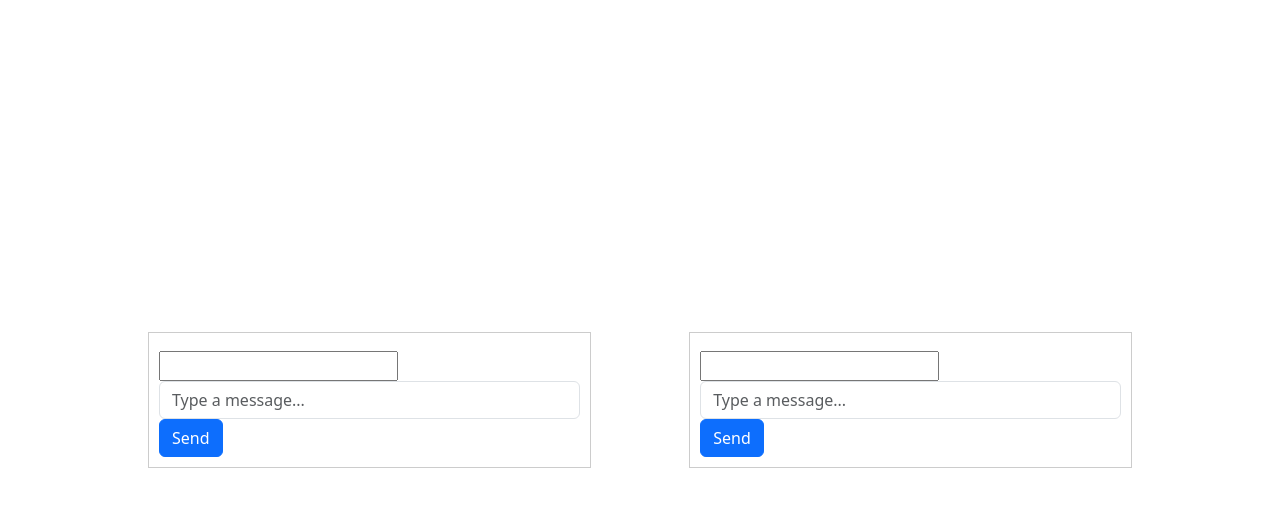
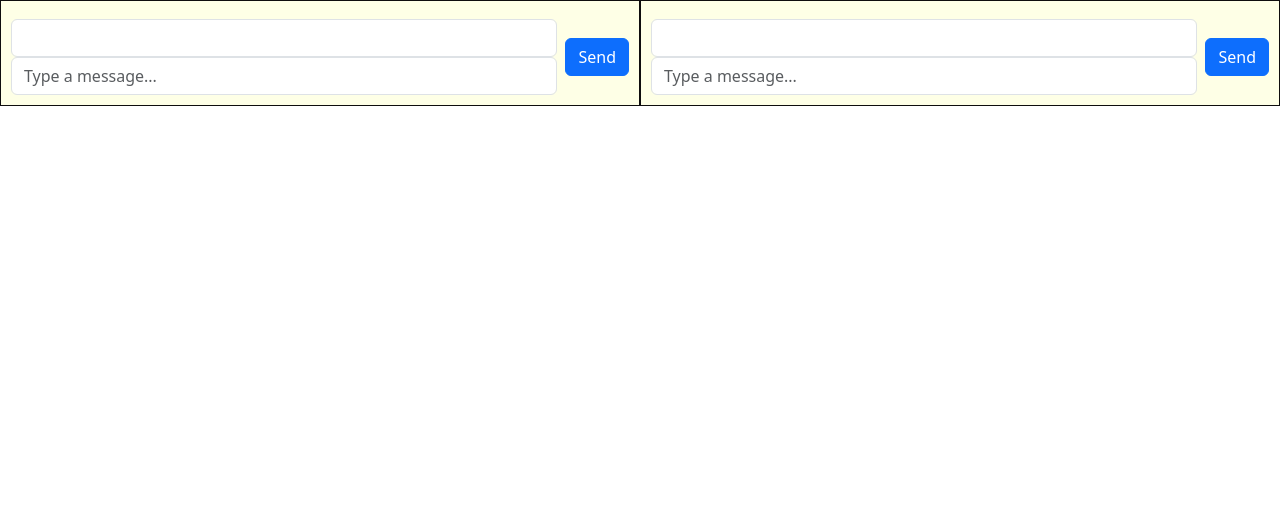
Before and after one commit to DiptiDhanwate25/WebMessenger, a React (Create React App) app in the folder web_application/: page / in a window 1280 px wide. Shown: the top 506 px of the page. Built offline with nearby package versions, Linux system fonts and the light colour scheme.

Commit message:
css part

```diff
--- a/web_application/src/App.css
+++ b/web_application/src/App.css
@@ -1,38 +1,10 @@
+.chat-section {
+  width: 50%;
+  height: 100%;
+  border: 1px solid #0e0d0d;
+  padding: 10px;
+  overflow-y: scroll;
+  display:block;
+  flex-direction: column;
 
-
-.app {
-    display: flex;
-    justify-content: center;
-    align-items: center;
-    height: 100vh;
-  }
-
-  .chat-container {
-    display: flex;
-    justify-content: space-between;
-    width: 80%;
-    margin: auto;
-    padding: 20px;
-  }
-
-  .chat-section {
-    width: 45%;
-    border: 1px solid #ccc;
-    padding: 10px;
-    overflow-y: auto;
-  }
-
-  /* Adjust message alignment */
-  .chat-section .message {
-    margin-bottom: 10px;
-  }
-
-  .chat-section.sent .message {
-    text-align: right;
-    color: rgb(226, 250, 140); /* Example color for sent messages */
-  }
-
-  .chat-section.received .message {
-    text-align: left;
-    color: rgb(41, 82, 126); /* Example color for received messages */
-  }
+}
--- /dev/null
+++ b/web_application/src/ChatSection.css
@@ -0,0 +1,63 @@
+.chat-section {
+    width: 60%;
+    height: 100vh;
+    overflow-y: auto;
+    float: left;
+  }
+
+  .message-list {
+    max-height: calc(100vh - 140px);
+    overflow-y: auto;
+  }
+
+  .message {
+    color: rgb(38, 30, 30);
+    border-radius: 8px;
+    padding: 8px;
+    margin-bottom: 8px;
+    width: fit-content;
+  }
+
+  .sent {
+    background-color: #DCF1D2;
+    align-self: flex-end;
+  }
+
+  .received {
+    background-color: #ADD9B5;
+    align-self: flex-start;
+  }
+
+  .message-input {
+    display: flex;
+    align-items: center;
+  }
+
+  .message-input input {
+    flex-grow: 1;
+    margin-right: 8px;
+  }
+  .chat-section {
+    height: 100vh;
+    overflow-y: auto;
+    float: left;
+  }
+
+  .user1 {
+    width: 50%;
+    height: 100%;
+    background-color:  #FEFFE6; /* Change the background color for User 1 */
+  }
+
+  .user2 {
+    width: 50%;
+    height: 100%;
+    background-color: #FEFFE6; /* Change the background color for User 2 */
+  }
+
+  .message-list {
+    max-height: calc(100vh - 140px);
+    overflow-y: auto;
+  }
+
+  /* Rest of your styles for message appearance */
--- a/web_application/src/ChatSection.js
+++ b/web_application/src/ChatSection.js
@@ -1,7 +1,7 @@
-
 import React, { useState } from 'react';
 import { Form, Button, ListGroup } from 'react-bootstrap';
 import { useFormik } from 'formik';
+import './ChatSection.css'; // Import the CSS file
 
 const ChatSection = ({ user, messages, sendMessage, setUser }) => {
   const [username, setUsername] = useState(user);
@@ -31,24 +31,26 @@ const ChatSection = ({ user, messages, sendMessage, setUser }) => {
   };
 
   return (
-    <div className="chat-section">
+    <div className={`chat-section ${user === 'User1' ? 'user1' : 'user2'}`}>
       <h3>{username}</h3>
-
-      <ListGroup className="message-list">
+      <div className="message-list">
+        <ListGroup>
           {messages.map((message, index) => (
             <ListGroup.Item
               key={index}
               className={`message ${message.sender === user ? 'sent' : 'received'}`}
-            style={{ textAlign: message.sender === user ? 'right' : 'left' }}
             >
               {`${message.sender}: ${message.text}`}
             </ListGroup.Item>
           ))}
         </ListGroup>
+      </div>
       <Form onSubmit={formik.handleSubmit}>
-        <Form.Group>
+
+        <Form.Group className="message-input">
+          <div className="flex-grow-1 me-2">
           <div>
-        <input
+          <Form.Control
           type="text"
           placeholder="Enter Username"
           value={username}
@@ -62,15 +64,16 @@ const ChatSection = ({ user, messages, sendMessage, setUser }) => {
               value={formik.values.messageText}
               onChange={formik.handleChange}
               isInvalid={formik.touched.messageText && !!formik.errors.messageText}
-            required
+
             />
             <Form.Control.Feedback type="invalid">
               {formik.errors.messageText}
             </Form.Control.Feedback>
-        </Form.Group>
+          </div>
           <Button variant="primary" type="submit">
             Send
           </Button>
+        </Form.Group>
       </Form>
 
     </div>
```
Lines whose indentation alone changed are shown as unchanged.
